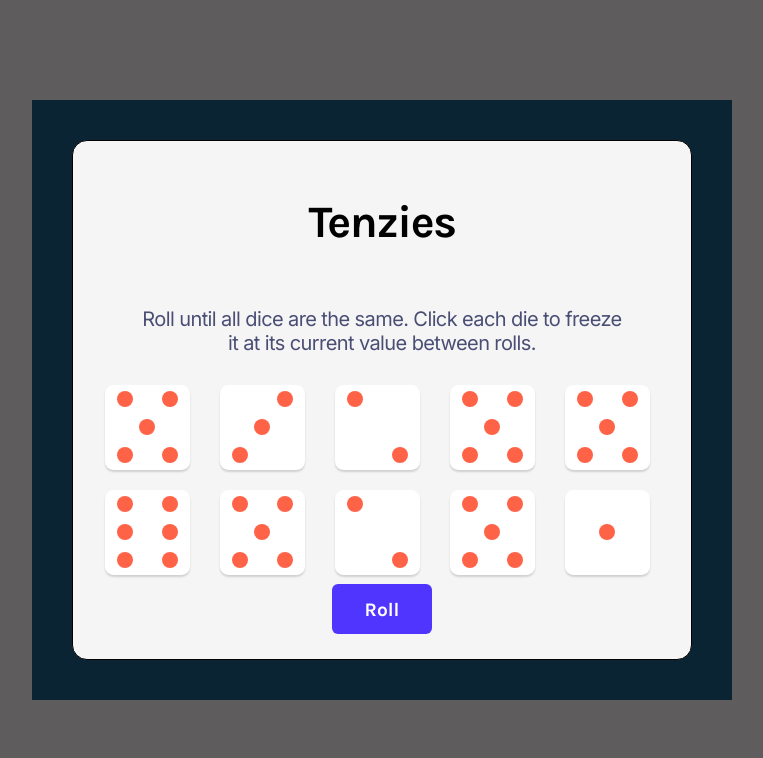
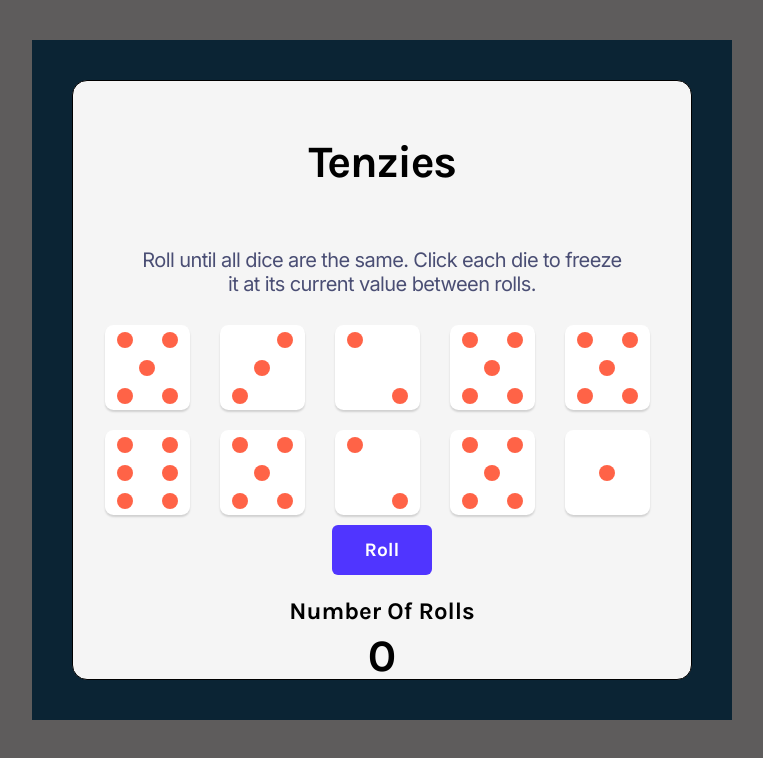
Before and after one commit to wasimhyder09/tenzies, a React (Create React App) app: page / in a window 1280 px wide. Shown: the top 758 px of the page, without its empty margins (258-1021 px from the left). Built offline with nearby package versions, Linux system fonts and the light colour scheme.

Commit message:
Added number of rolls count

```diff
--- a/src/App.css
+++ b/src/App.css
@@ -8,8 +8,8 @@ body {
 #root {
   background-color: #0B2434;
   max-width: 700px;
-  margin: 100px auto;
-  height: 75vh;
+  margin: 40px auto;
+  height: 85vh;
   font-family: 'Karla', sans-serif;
   border: 40px solid #0B2434;
 }
@@ -103,36 +103,37 @@ p.instructions {
   display: flex ;
   justify-content: space-between;
 }
-
 .die-count-2  .dot:nth-of-type(2) {
   align-self: flex-end;
 }
-
 .die-count-3 {
   display: flex;
   justify-content: space-between;
 }
-
 .die-count-3 .dot:nth-of-type(1) {
   align-self :flex-end;
 }
-
 .die-count-3 .dot:nth-of-type(2) {
   align-self :center;
 }
-
-
 .die-count-4 , .die-count-6, .die-count-5 {
   display: flex;
   justify-content: space-between;
 }
-
 .die-count-4 .column , .die-count-6 .column, .die-count-5 .column{
   display: flex;
   flex-direction: column;
   justify-content: space-between;
 }
-
 .die-count-5 .column:nth-of-type(2) {
   justify-content: center;
 }
+.number-of-rolls {
+  height: 70px;
+  line-height: 15px;
+  text-align: center;
+  text-transform: capitalize;
+}
+h1.roll-count {
+  font-size: 45px;
+}
--- a/src/App.js
+++ b/src/App.js
@@ -24,6 +24,7 @@ function App() {
 
   const[dice, setDice] = useState(allNewDice())
   const [tenzies, setTenzies] = useState(false)
+  const [rolls, setRolls] = useState(0)
 
   useEffect(() => {
     let firstDie = dice[0].value
@@ -51,11 +52,13 @@ function App() {
     if(tenzies) {
       setTenzies(false)
       setDice(allNewDice())
+      setRolls(0)
     }
     else {
       setDice(oldDice => oldDice.map(die => {
         return die.isHeld === true ? die : generateNewDie()
       }))
+      setRolls(prevRolls => prevRolls + 1)
     }
   }
 
@@ -79,6 +82,10 @@ function App() {
       <button className="roll-dice" onClick={rollDice}>
         {tenzies ? "Reset Game" : "Roll"}
       </button>
+      <div className="number-of-rolls">
+        <h2 className="roll-title">Number of rolls</h2>
+        <h1 className="roll-count">{rolls}</h1>
+      </div>
     </div>
   );
 }
```
